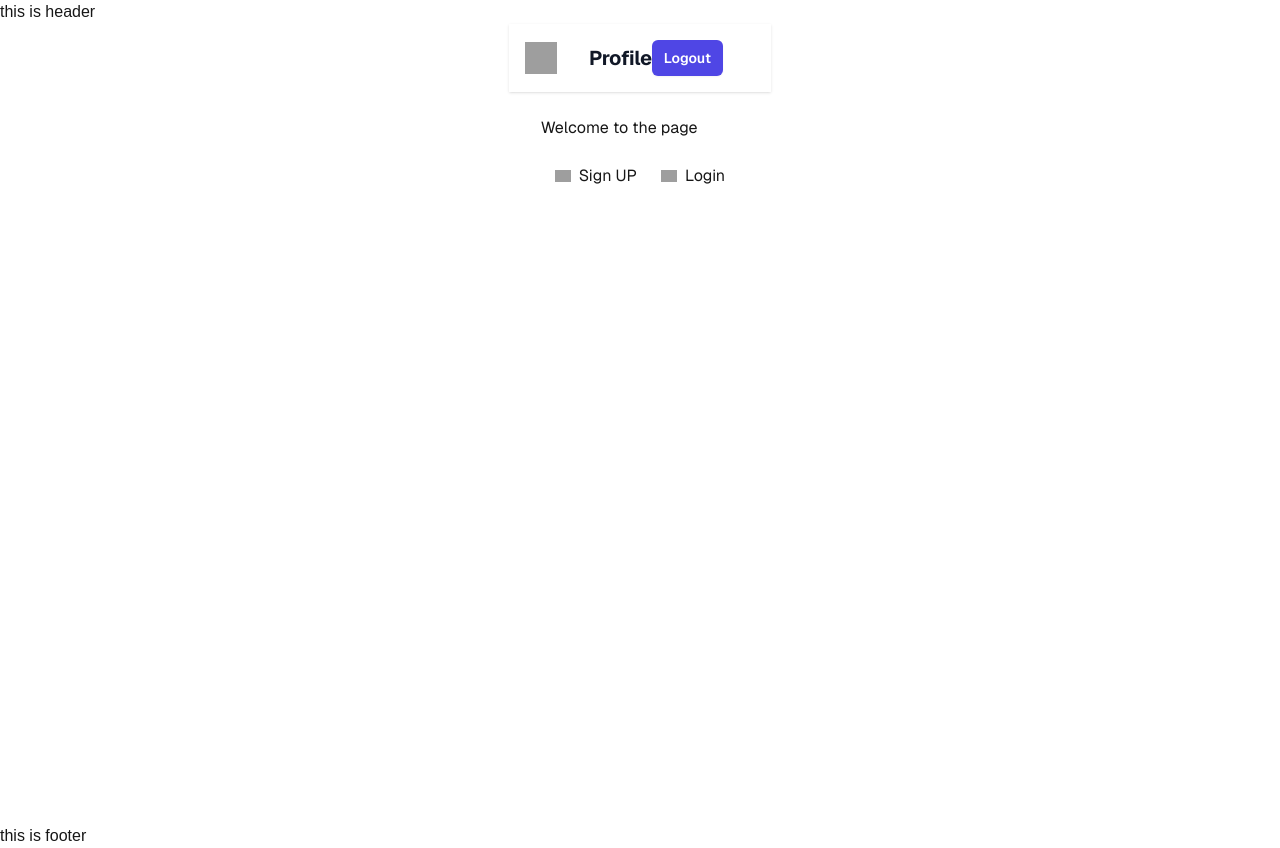
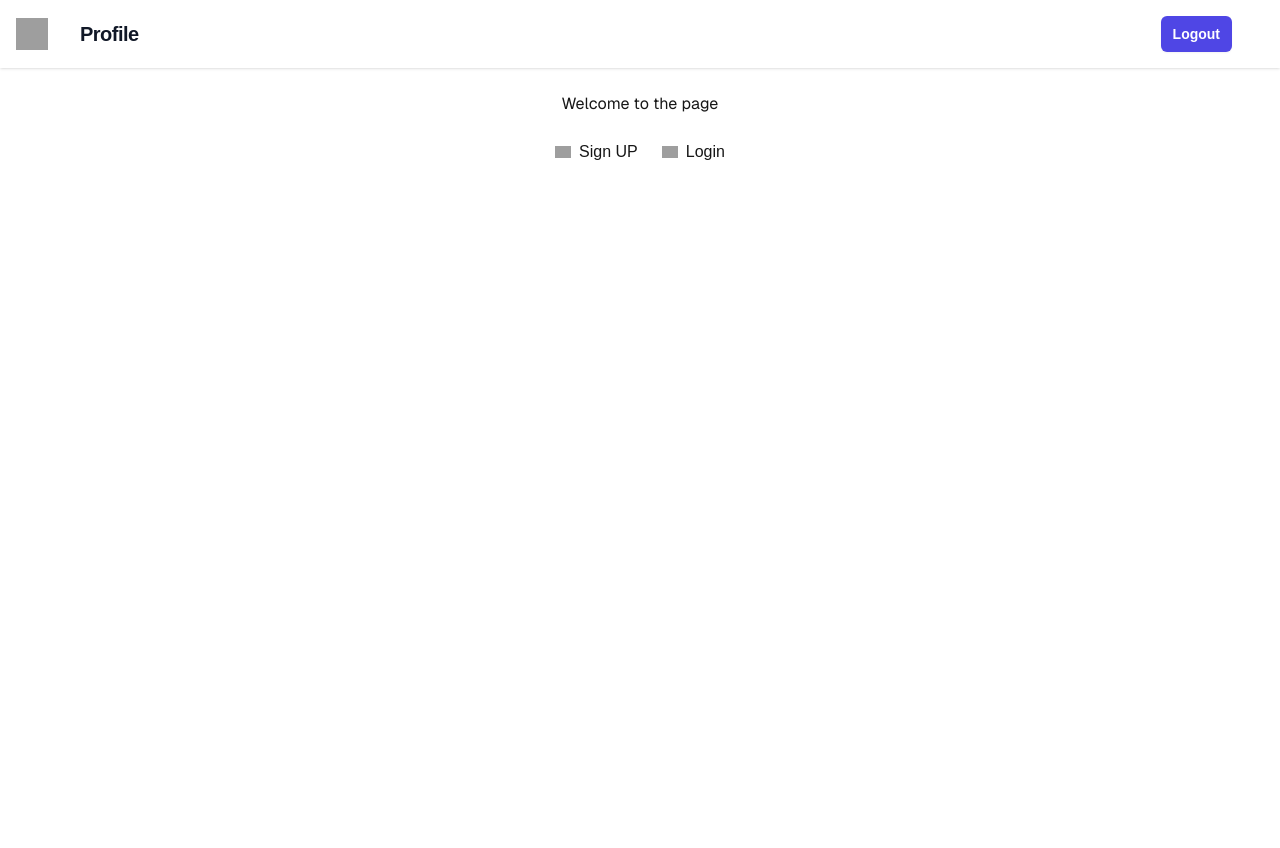
Before and after one commit to rahul94maurya/Plant-for-the-planet-task, a Next.js app: page / in a window 1280 px wide. After the commit the page ends 800 px from the top, so only its background shows below. Built offline with nearby package versions, Linux system fonts and the light colour scheme; grey boxes are pictures that could not be loaded.

Commit message:
layout is modified

```diff
--- /dev/null
+++ b/components/Footer.tsx
@@ -0,0 +1,38 @@
+import Link from 'next/link';
+import Image from 'next/image';
+import React from 'react';
+
+const Footer = () => {
+  return (
+    <footer className="row-start-3 flex gap-6 flex-wrap items-center justify-center">
+      <Link
+        href="/signup"
+        className="flex items-center gap-2 hover:underline hover:underline-offset-4"
+      >
+        <Image
+          aria-hidden
+          src="https://nextjs.org/icons/window.svg"
+          alt="Window icon"
+          width={16}
+          height={16}
+        />
+        Sign UP
+      </Link>
+      <Link
+        href="/login"
+        className="flex items-center gap-2 hover:underline hover:underline-offset-4"
+      >
+        <Image
+          aria-hidden
+          src="https://nextjs.org/icons/globe.svg"
+          alt="Globe icon"
+          width={16}
+          height={16}
+        />
+        Login
+      </Link>
+    </footer>
+  );
+};
+
+export default Footer;
--- /dev/null
+++ b/components/Header.tsx
@@ -0,0 +1,43 @@
+import Link from 'next/link';
+import { useRouter } from 'next/router';
+import React from 'react';
+
+const Header = () => {
+  const router = useRouter();
+  const handleLogout = function () {
+    localStorage.removeItem('authStatus');
+    router.replace('/login');
+  };
+  return (
+    <header className="bg-white shadow">
+      <div className="flex items-center px-4">
+        <div className="flex-shrink-0">
+          <img
+            alt="Your Company"
+            src="https://tailwindui.com/img/logos/mark.svg?color=indigo&shade=500"
+            className="h-8 w-8"
+          />
+        </div>
+        <div className="flex items-center justify-between w-full px-4 py-4 sm:px-6 lg:px-8">
+          <Link
+            href="/edit-profile"
+            className="text-xl font-bold tracking-tight text-gray-900"
+          >
+            Profile
+          </Link>
+          <div>
+            <button
+              type="submit"
+              onClick={handleLogout}
+              className="flex w-full justify-center rounded-md bg-indigo-600 px-3 py-1.5 text-sm font-semibold leading-6 text-white shadow-sm hover:bg-indigo-500 focus-visible:outline focus-visible:outline-2 focus-visible:outline-offset-2 focus-visible:outline-indigo-600"
+            >
+              Logout
+            </button>
+          </div>
+        </div>
+      </div>
+    </header>
+  );
+};
+
+export default Header;
--- a/components/Layout.tsx
+++ b/components/Layout.tsx
@@ -1,17 +1,32 @@
 import Head from 'next/head';
 import React from 'react';
+import Header from './Header';
+import Footer from './Footer';
+import localFont from 'next/font/local';
+
+const geistSans = localFont({
+  src: '../fonts/GeistVF.woff',
+  //   src: './fonts/GeistVF.woff',
+  variable: '--font-geist-sans',
+  weight: '100 900',
+});
+const geistMono = localFont({
+  src: '../fonts/GeistMonoVF.woff',
+  variable: '--font-geist-mono',
+  weight: '100 900',
+});
 
 const Layout = ({ children }: { children: React.ReactNode }) => {
   return (
-    <div>
+    <div className={`${geistSans.variable} ${geistMono.variable} min-h-screen`}>
       <Head>
-        <title>My App</title>
-        <meta name="description" content="Generated by create next app" />
+        <title>Plant-for-the-planet</title>
+        <meta name="description" content="Plant for the planet task" />
         <link rel="icon" href="/favicon.ico" />
       </Head>
-      <header>this is header</header>
+      <Header />
       <main>{children}</main>
-      <footer>this is footer</footer>
+      <Footer />
     </div>
   );
 };
--- a/pages/index.tsx
+++ b/pages/index.tsx
@@ -4,44 +4,24 @@ import Link from 'next/link';
 import { useRouter } from 'next/router';
 import { useEffect } from 'react';
 
-const geistSans = localFont({
-  src: './fonts/GeistVF.woff',
-  variable: '--font-geist-sans',
-  weight: '100 900',
-});
-const geistMono = localFont({
-  src: './fonts/GeistMonoVF.woff',
-  variable: '--font-geist-mono',
-  weight: '100 900',
-});
+// const geistSans = localFont({
+//   src: './fonts/GeistVF.woff',
+//   variable: '--font-geist-sans',
+//   weight: '100 900',
+// });
+// const geistMono = localFont({
+//   src: './fonts/GeistMonoVF.woff',
+//   variable: '--font-geist-mono',
+//   weight: '100 900',
+// });
 
 // function classNames(...classes) {
 //   return classes.filter(Boolean).join(" ");
 // }
 export default function Home() {
-  const router = useRouter();
-  useEffect(() => {
-    // const authStatus = localStorage.getItem("authStatus");
-    // if (!authStatus) {
-    //   router.push("/login");
-    // }
-  }, [router]);
-
-  const navigation = [
-    { name: 'Dashboard', href: '#', current: true },
-    { name: 'Team', href: '#', current: false },
-    { name: 'Projects', href: '#', current: false },
-    { name: 'Calendar', href: '#', current: false },
-    { name: 'Reports', href: '#', current: false },
-  ];
-  const handleLogout = function () {
-    localStorage.removeItem('authStatus');
-    router.replace('/login');
-  };
-
   return (
     <div
-      className={`${geistSans.variable} ${geistMono.variable}items-center justify-items-center min-h-screen gap-16  font-[family-name:var(--font-geist-sans)]`}
+      className={`items-center justify-items-center gap-16  font-[family-name:var(--font-geist-sans)]`}
     >
       {/* <header>This is header</header>
       <main className="flex flex-col gap-8 row-start-2 items-center sm:items-start">
@@ -138,7 +118,7 @@ export default function Home() {
           </div>
         </nav> */}
 
-        <header className="bg-white shadow">
+        {/* <header className="bg-white shadow">
           <div className="flex items-center px-4">
             <div className="flex-shrink-0">
               <img
@@ -165,13 +145,13 @@ export default function Home() {
               </div>
             </div>
           </div>
-        </header>
+        </header> */}
         <main>
           <div className="mx-auto max-w-7xl px-4 py-6 sm:px-6 lg:px-8">
             <div>Welcome to the page</div>
           </div>
         </main>
-        <footer className="row-start-3 flex gap-6 flex-wrap items-center justify-center">
+        {/* <footer className="row-start-3 flex gap-6 flex-wrap items-center justify-center">
           <Link
             href="/signup"
             className="flex items-center gap-2 hover:underline hover:underline-offset-4"
@@ -198,7 +178,7 @@ export default function Home() {
             />
             Login
           </Link>
-        </footer>
+        </footer> */}
       </div>
     </div>
   );
```
Also changed, not shown: fonts/GeistMonoVF.woff (renamed from pages/fonts/GeistMonoVF.woff), fonts/GeistVF.woff (renamed from pages/fonts/GeistVF.woff).
